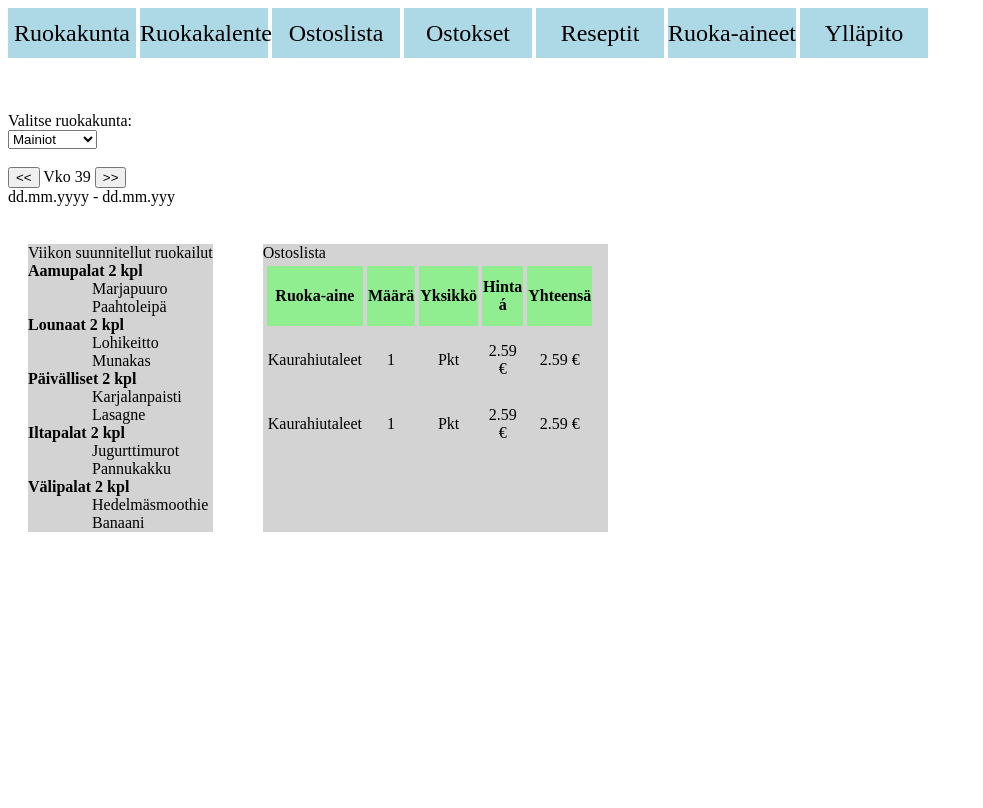
After one commit to ilkkarajalin/Harjoitustyo, a PHP site: page /ostoslista.php in a window 1280 px wide. The commit adds this page. Shown: the whole page, without its empty margins (0-983 px from the left). Run offline with PHP 8.4, Linux system fonts and the light colour scheme.

Commit message:
ostoslista

```diff
--- a/css/mystyle.css
+++ b/css/mystyle.css
@@ -140,3 +140,33 @@ section_calendar
   border: 1px solid lightgrey;
 
 }
+
+tab4
+{
+  margin-left: 4em;
+}
+
+#ostoslista
+{
+    width: 50%;
+    border: 1px solid lightgrey;
+}
+
+#ostoslista th
+{
+  padding-top: 12px;
+  padding-bottom: 12px;
+  text-align: center;
+  background-color: lightgreen;
+  color: black;
+  width: 10%;
+  border: 1px solid lightgrey;
+}
+
+#ostoslista td
+{
+  padding-top: 12px;
+  padding-bottom: 12px;
+  text-align: center;
+  border: 1px solid lightgrey;
+}
--- /dev/null
+++ b/footer.php
@@ -0,0 +1,3 @@
+
+  </body>
+</html>
--- a/index.php
+++ b/index.php
@@ -46,5 +46,5 @@
 
 
 </section_3part>
-  </body>
-</html>
+
+<?php include "footer.php"; ?>
--- a/menu.php
+++ b/menu.php
@@ -10,7 +10,7 @@
       <ul>
     <li><a href="index.php">Ruokakunta</a></li>
     <li><a href="ruokakalenteri.php">Ruokakalenteri</a></li>
-    <li><a href="#">Ostoslista</a></li>
+    <li><a href="ostoslista.php">Ostoslista</a></li>
     <li><a href="#">Ostokset</a></li>
     <li><a href="#">Reseptit</a></li>
     <li><a href="#">Ruoka-aineet</a></li>
--- /dev/null
+++ b/ostoslista.php
@@ -0,0 +1,101 @@
+<?php include "menu.php"; ?>
+<br>
+Valitse ruokakunta:
+<br>
+<form action="">
+  <select name="ruokakunta" onchange="">
+    <option value="">Mainiot</option>
+    <option value="">Juoniot</option>
+    <option value="">Meikäläiset</option>
+    <option value="">Virtaset</option>
+    <option value="">Korhoset</option>
+  </select>
+</form>
+<br>
+<form action"">
+  <input type="submit" name="vko_alas" value="<<">
+  Vko 39
+  <input type="submit" name="vko_ylos" value=">>">
+  <br>
+  dd.mm.yyyy - dd.mm.yyy
+</from>
+<br>
+<br>
+
+<?php
+$resepti_nimi = array("Marjapuuro","Paahtoleipä","Lohikeitto","Munakas","Karjalanpaisti","Lasagne","Jugurttimurot","Pannukakku","Hedelmäsmoothie","Banaani");
+$resepti_id = array(0,1,2,3,4,5,6,7,8,9);
+
+$aamupalat = array(0,1);
+$lounaat = array(2,3);
+$paivalliset = array(4,5);
+$iltapalat = array(6,7);
+$valipalat = array(8,9);
+
+$viikon_ruokailut = array($aamupalat,$lounaat,$paivalliset,$iltapalat,$valipalat);
+$ruokailut_nimi = array("Aamupalat","Lounaat","Päivälliset","Iltapalat","Välipalat");
+
+?>
+
+<section_3part>
+  <div_3part>
+    Viikon suunnitellut ruokailut
+    <br>
+    <?php
+
+    for ($x=0;$x<5;$x++)
+    {
+      if (count($viikon_ruokailut[$x]) > 0)
+      {
+          echo '<b>'.$ruokailut_nimi[$x].' '.count($viikon_ruokailut[$x]).' kpl</b><br>';
+
+          for ($y=0;$y<count($viikon_ruokailut[$x]);$y++)
+          {
+            $reseptien_idt = $viikon_ruokailut[$x];
+            $reseptin_id = $reseptien_idt[$y];
+
+            echo '<tab4>'.$resepti_nimi[$reseptin_id].'</tab4><br>';
+          }
+
+      }
+    }
+    ?>
+  </div_3part>
+  <div_3part>
+
+  </div_3part>
+  <div_3part>
+    Ostoslista
+    <br>
+    <?php
+    $ainekset = array();
+
+
+    ?>
+
+
+    <table id="ostoslista">
+      <th>Ruoka-aine</th>
+      <th>Määrä</th>
+      <th>Yksikkö</th>
+      <th>Hinta á</th>
+      <th>Yhteensä</th>
+      <tr>
+        <td>Kaurahiutaleet</td>
+        <td>1</td>
+        <td>Pkt</td>
+        <td>2.59 €</td>
+        <td>2.59 €</td>
+      <tr>
+        <td>Kaurahiutaleet</td>
+        <td>1</td>
+        <td>Pkt</td>
+        <td>2.59 €</td>
+        <td>2.59 €</td>
+
+
+    </table>
+  </div_3part>
+</section_3part>
+
+<?php include "footer.php"; ?>
--- a/ruokakalenteri.php
+++ b/ruokakalenteri.php
@@ -112,3 +112,5 @@ No saihan sen kun tasaa tässäkin';
   ?>
 
 </table>
+
+<?php include "footer.php"; ?>
```
